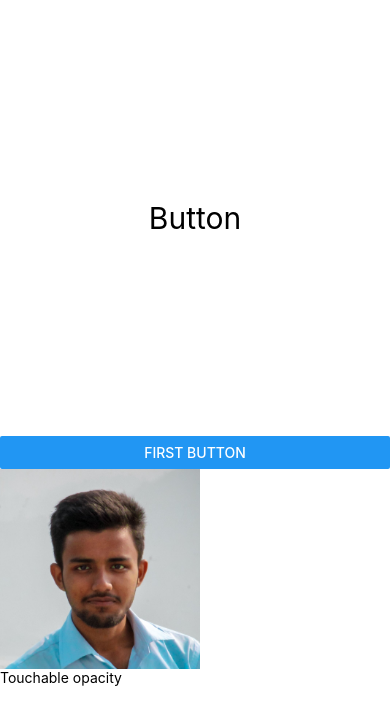
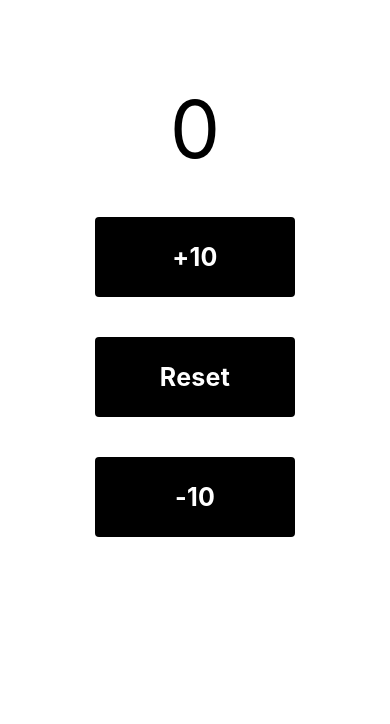
Before and after one commit to jstgrowup/React-Native, a React Native app: screen / in a window 390 px wide. Shown: the top 724 px of the page. Built offline with nearby package versions, Linux system fonts and the light colour scheme.

Commit message:
flexbox,cSS and useStateHooks done

```diff
--- a/App.js
+++ b/App.js
@@ -1,5 +1,8 @@
 
 import { Text, StyleSheet, View } from "react-native"
+import FlexBox from "./src/COmponents/FlexBox"
+import NetflixCard from "./src/COmponents/NetflixCard"
+import Counter from "./src/Hooks/Counter"
 import CustomCompo from "./src/screens/CustomCompo"
 import EcomFlatList from "./src/screens/EcomFlatList"
 import First from "./src/screens/First"
@@ -15,7 +18,10 @@ const App = () => {
     <FlatListDemo />
     <EcomFlatList /> */}
     {/* <ImageFlatList /> */}
-    <RNButton />
+    {/* <RNButton /> */}
+    {/* <NetflixCard /> */}
+    {/* <FlexBox /> */}
+    <Counter />
   </View>
 
 }
--- /dev/null
+++ b/src/COmponents/CardDetail.js
@@ -0,0 +1,29 @@
+import { StyleSheet, Text, View, Image } from 'react-native'
+import React from 'react'
+
+
+const CardDetail = ({ textdata }) => {
+    return (
+        <View>
+            <Text style={styles.textStyle}>{textdata}</Text>
+            <Image style={styles.imageStyle} source={require("../../assets/1662731986525.jpg")} />
+
+        </View>
+    )
+}
+
+export default CardDetail
+
+const styles = StyleSheet.create({
+    textStyle: {
+        marginVertical: 10,
+        textAlign: "center",
+        fontSize: 50,
+        color: "black"
+
+    },
+    imageStyle: {
+        height: 200,
+        width: 200
+    }
+})
--- /dev/null
+++ b/src/COmponents/FlexBox.js
@@ -0,0 +1,42 @@
+import { StyleSheet, Text, View } from 'react-native'
+import React from 'react'
+
+const FlexBox = () => {
+    return (
+        <View style={styles.viewStyle}>
+            <Text styles={styles.textStyles}>FlexBox</Text>
+            <Text styles={styles.textStyles}>adsasghf</Text>
+            <Text styles={styles.textStyles}>okay</Text>
+            <Text styles={styles.textStyles}>dshfabsdhf</Text>
+        </View>
+    )
+}
+
+export default FlexBox
+
+const styles = StyleSheet.create({
+    textStyles: {
+        borderColor: "#2C5F2D",
+        backgroundColor: "black",
+        color: "white"
+
+
+
+    },
+    viewStyle: {
+        // padding: 100,
+        width: 370,
+        height: 500,
+        marginTop: 100,
+        marginHorizontal: 10,
+        borderWidth: 3,
+        borderColor: "#101820FF",
+        backgroundColor: "lightblue",
+        flexDirection: "row"
+
+
+
+
+
+    }
+})
--- /dev/null
+++ b/src/COmponents/NetflixCard.js
@@ -0,0 +1,44 @@
+import { Button, Image, Linking, StyleSheet, Text, View } from 'react-native'
+import React from 'react'
+
+const NetflixCard = () => {
+    return (
+        <View>
+            <Text >NetflixCard</Text>
+            {/* <Image style={styles.imageStyle} source={{ uri: "https://encrypted-tbn0.gstatic.com/images?q=tbn:ANd9GcRtHt-ifhEwHhzYwHdoiuYT8erSc4BrcINJ2gsblJrP&s" }} /> */}
+            <Button title='wactch now'
+                onPress={() => Linking.openURL("https://encrypted-tbn0.gstatic.com/images?q=tbn:ANd9GcRtHt-ifhEwHhzYwHdoiuYT8erSc4BrcINJ2gsblJrP&s")} />
+        </View>
+    )
+}
+
+export default NetflixCard
+
+const styles = StyleSheet.create({
+    imageStyle: {
+        height: undefined,
+        width: "100%",
+        aspectRatio: 1
+    },
+    header: {
+        fontSize: 30,
+        marginBottom: 20
+    },
+    poster: {
+        width: 250,
+        borderWidth: 1,
+        alignItems: "center"
+    },
+    poster_info: {
+        alignItems: "center",
+        marginVertical: 10
+    },
+    poster_title: {
+        fontSize: 20,
+        marginBottom: 10
+    },
+    poster_text: {
+        color: "#999",
+
+    }
+})
--- /dev/null
+++ b/src/Hooks/Counter.js
@@ -0,0 +1,58 @@
+import { StyleSheet, Text, TouchableOpacity, View } from 'react-native'
+import React, { useState } from 'react'
+
+const Counter = () => {
+    const [counter, setcounter] = useState(0)
+    // const counter=10
+    return (
+        <View>
+            <Text style={styles.counter}>{counter}</Text>
+            <View style={styles.button_group}>
+                <TouchableOpacity style={[styles.commonButton, styles.subtract]} onPress={() => { setcounter(counter + 10) }} >
+                    <Text style={styles.commonText}>+10</Text>
+                </TouchableOpacity>
+                <TouchableOpacity style={[styles.commonButton, styles.reset]} onPress={() => { setcounter(0) }} >
+                    <Text style={styles.commonText}>Reset</Text>
+                </TouchableOpacity>
+                <TouchableOpacity style={[styles.commonButton, styles.add]} onPress={() => { counter > 0 ? setcounter(counter - 10) : null }} >
+                    <Text style={styles.commonText}>-10</Text>
+                </TouchableOpacity>
+            </View>
+        </View>
+    )
+}
+
+export default Counter
+
+const styles = StyleSheet.create({
+
+    button_group: {
+        width: "100%",
+        display: "flex",
+        alignItems: "center",
+    },
+
+    counter: {
+        fontSize: 80,
+        textAlign: "center",
+        width: "100%",
+        padding: 20,
+        marginTop: 60,
+        // marginBottom: 30,
+    },
+    commonButton: {
+        alignItems: "center",
+        justifyContent: "center",
+        marginVertical: 20,
+        borderRadius: 4,
+        backgroundColor: "black",
+        width: 200,
+        height: 80,
+    },
+    commonText: {
+        fontSize: 25,
+        fontWeight: "bold",
+        letterSpacing: 0.25,
+        color: "white",
+    },
+})
--- a/src/screens/RNButton.js
+++ b/src/screens/RNButton.js
@@ -1,11 +1,12 @@
 import { Button, Image, StyleSheet, Text, View, Alert, TouchableOpacity } from 'react-native'
 import React from 'react'
+import CardDetail from '../COmponents/CardDetail'
 
 const RNButton = () => {
   return (
     <View>
-      <Text style={styles.textStyle} >Button</Text>
-      <Button title='first Button'
+      {/* <Text style={styles.textStyle} >Button</Text> */}
+      {/* <Button title='first Button'
         onPress={() => {
           console.log("hey pressed button")
           Alert.alert("simple")
@@ -17,11 +18,12 @@ const RNButton = () => {
           console.log("hey pressed on touchable opacity")
           Alert.alert("touchable opacity")
         }}
-      >
-        {/* what ever that is inside the touchable opacity will trugger the event thats it  */}
-        <Image style={styles.imageStyle} source={require("../../assets/1662731986525.jpg")} />
-        <Text>Touchable opacity</Text>
-      </TouchableOpacity>
+      > */}
+      {/* what ever that is inside the touchable opacity will trugger the event thats it  */}
+      <CardDetail textdata={"ashdgfs"} />
+
+      {/* <Text>Touchable opacity</Text> */}
+      {/* </TouchableOpacity> */}
     </View>
   )
 }
```
